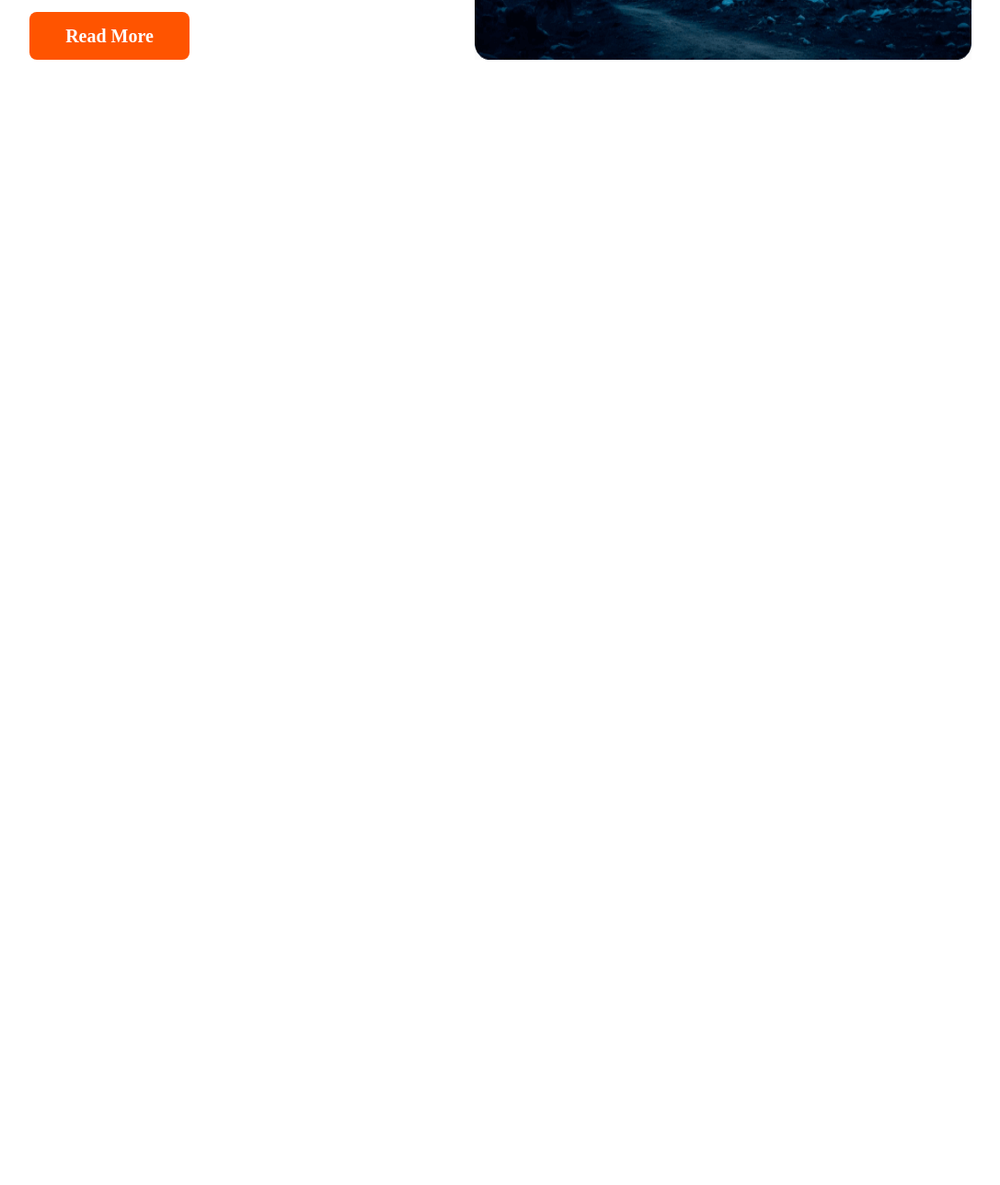
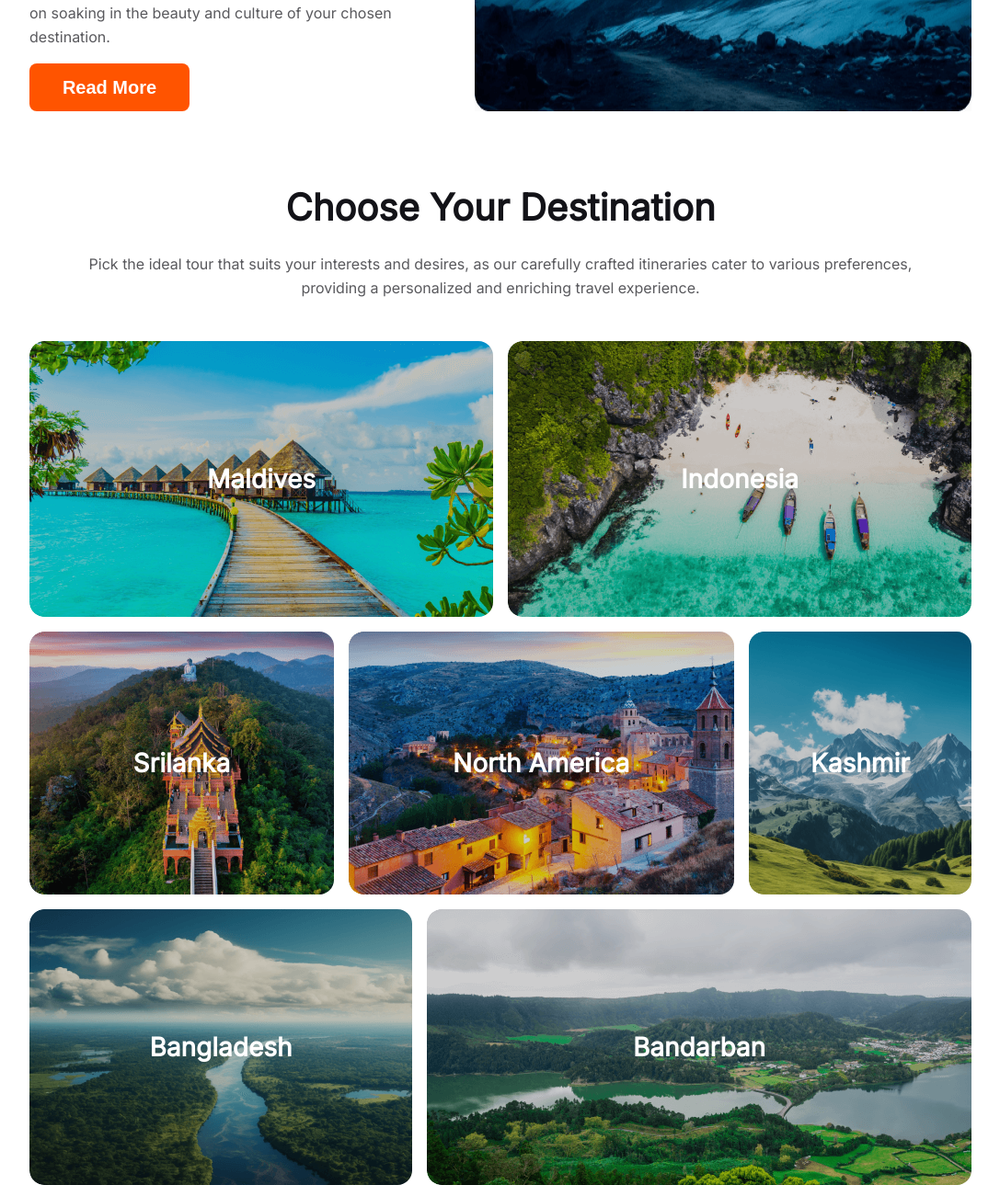
Before and after one commit to kawser-alam-2310/Assignment-2, a plain HTML site: page index.html in a window 1280 px wide. Shown: the part 1294-2583 px from the top of the page at 92% size, without its empty margins (96-1183 px from the left). Before the commit the page ends 1439 px from the top, so only its background shows below. Drawn offline with Linux system fonts and the light colour scheme.

Commit message:
destination section done

```diff
--- a/index.html
+++ b/index.html
@@ -88,5 +88,33 @@
           </div>
           <img src="images/Rectangle 4.png" alt="" />
         </section>
+
+ <!-- destination  -->
+ <section class="destination">
+    <h1 class="destination-header">Choose Your Destination</h1>
+    <p class="destination-discription">
+        Pick the ideal tour that suits your interests and desires, as our carefully crafted itineraries cater to various preferences, <br> providing a personalized and enriching travel experience.
+    </p>
+    <div class="destination-images">
+      <div class="destination-image-1">
+        <div class="country-name-1">Maldives</div>
+        <div class="country-name-2">Indonesia</div>
+      </div>
+      <div class="destination-image-2">
+        <div class="country-name-3">Srilanka</div>
+        <div class="country-name-4">North America</div>
+        <div class="country-name-5">Kashmir</div>
+      </div>
+      <div class="destination-image-3">
+        <div class="country-name-6">Bangladesh</div>
+        <div class="country-name-7">Bandarban</div>
+      </div>
+    </div>
+  </section>
+
+
+
+
+
 </body>
 </html>
--- a/style.css
+++ b/style.css
@@ -24,7 +24,6 @@ nav{
 }
 .text{
     color: #FF5400;
-    font-family: Mulish;
     font-size: 36px;
     font-style: normal;
     font-weight: 800;
@@ -36,7 +35,6 @@ nav{
     gap: 44px;
     list-style: none;
     color: #424247;
-    font-family: Mulish;
     font-size: 18 px;
 }
 .optional-bar-icon{
@@ -65,7 +63,6 @@ nav{
   }
   .banner-index {
     color: #FFF;
-    font-family: Mulish;
     font-size: 64px;
     font-style: normal;
     font-weight: 800;
@@ -90,7 +87,6 @@ nav{
     border-radius: 8px;
     background: rgba(255, 255, 255, 0.3);
     text-align: center;
-    font-family: Mulish;
     font-size: 16px;
     font-style: normal;
     font-weight: 400;
@@ -120,7 +116,6 @@ nav{
     border-radius: 8px;
     border: none;
     text-align: center;
-    font-family: Mulish;
     font-size: 16px;
   }
 
@@ -132,8 +127,6 @@ nav{
   }
   .popular-title {
     color: #131318;
-
-    font-family: Mulish;
     font-size: 40px;
     font-style: normal;
     font-weight: 800;
@@ -141,7 +134,6 @@ nav{
   }
   .pupular-discription {
     color: rgba(19, 19, 24, 0.7);
-    font-family: Mulish;
     font-size: 16px;
     font-style: normal;
     font-weight: 400;
@@ -149,7 +141,6 @@ nav{
   }
   .popular-points {
     color: rgba(19, 19, 24, 0.7);
-    font-family: Mulish;
     font-size: 16px;
     font-style: normal;
     font-weight: 400;
@@ -164,7 +155,127 @@ nav{
     background: #ff5400;
     color: #fff;
     text-align: center;
-    font-family: Mulish;
     font-size: 20px;
     font-weight: 800;
   }
+
+  /* destinations */
+.destination-header {
+    color: #131318;
+    text-align: center;
+    font-size: 40px;
+    font-style: normal;
+    font-weight: 800;
+    line-height: normal;
+    margin-bottom: 24px;
+  }
+  .destination-discription {
+    color: rgba(19, 19, 24, 0.7);
+    text-align: center;
+    font-size: 16px;
+    font-style: normal;
+    font-weight: 400;
+    line-height: 26px;
+    margin-top: 0;
+    margin-bottom: 45px;
+  }
+  .destination-images {
+    margin: 0px 128px;
+  }
+  .destination-images > div {
+    color: #FFF;
+    text-align: center;
+    font-size: 28px;
+    font-style: normal;
+    font-weight: 800;
+    line-height: normal;
+  }
+  .destination-image-1,
+  .destination-image-2,
+  .destination-image-3 {
+    display: flex;
+    gap: 16px;
+  }
+  .country-name-1 {
+    background-image: url("images/Rectangle\ 5.png");
+    display: flex;
+    align-items: center;
+    justify-content: center;
+    width: 573px;
+    height: 300px;
+    border-radius: 16px;
+    margin-bottom: 16px;
+    border: 3px #FFF;
+  }
+  .country-name-2 {
+    background-image: url("images/Rectangle\ 8.png");
+    display: flex;
+    align-items: center;
+    justify-content: center;
+    width: 573px;
+    height: 300px;
+    border-radius: 16px;
+    margin-bottom: 16px;
+    border: 3px #FFF;
+  }
+  .country-name-3 {
+    background-image: url("images/Rectangle\ 6.png");
+    display: flex;
+    align-items: center;
+    justify-content: center;
+    width: 374px;
+    height: 286px;
+    border-radius: 16px;
+    margin-bottom: 16px;
+    border: 3px #FFF;
+  }
+  .country-name-4 {
+    background-image: url("images/Rectangle\ 7.png");
+    display: flex;
+    align-items: center;
+    justify-content: center;
+    width: 474px;
+    height: 286px;
+    border-radius: 16px;
+    margin-bottom: 16px;
+    border: 3px #FFF;
+  }
+  .country-name-5 {
+    background-image: url("images/Rectangle\ 9.png");
+    display: flex;
+    align-items: center;
+    justify-content: center;
+    width: 274px;
+    height: 286px;
+    border-radius: 16px;
+    margin-bottom: 16px;
+    border: 3px #FFF;
+  }
+  .country-name-6 {
+    background-image: url("images/Rectangle\ 11.png");
+    display: flex;
+    align-items: center;
+    justify-content: center;
+    width: 473px;
+    height: 300px;
+    border-radius: 16px;
+    border: 3px #FFF;
+  }
+  .country-name-7 {
+    background-image: url("images/Rectangle\ 10.png");
+    display: flex;
+    align-items: center;
+    justify-content: center;
+    width: 673px;
+    height: 300px;
+    border-radius: 16px;
+    border: 3px #FFF;
+  }
+  .country-name-1:hover,
+  .country-name-2:hover,
+  .country-name-3:hover,
+  .country-name-4:hover,
+  .country-name-5:hover,
+  .country-name-6:hover,
+  .country-name-7:hover{
+    border: 3px solid blueviolet;}
```
